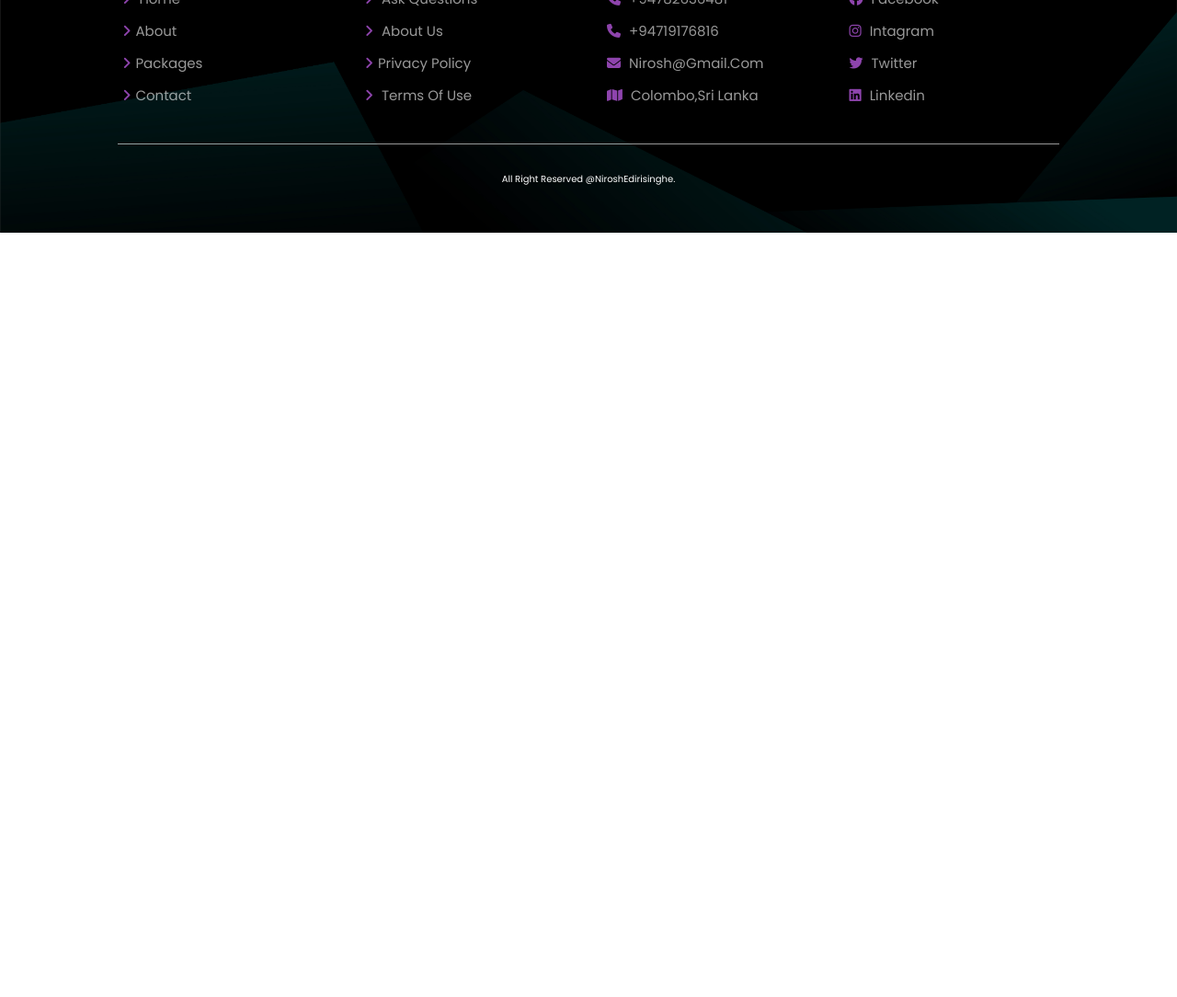
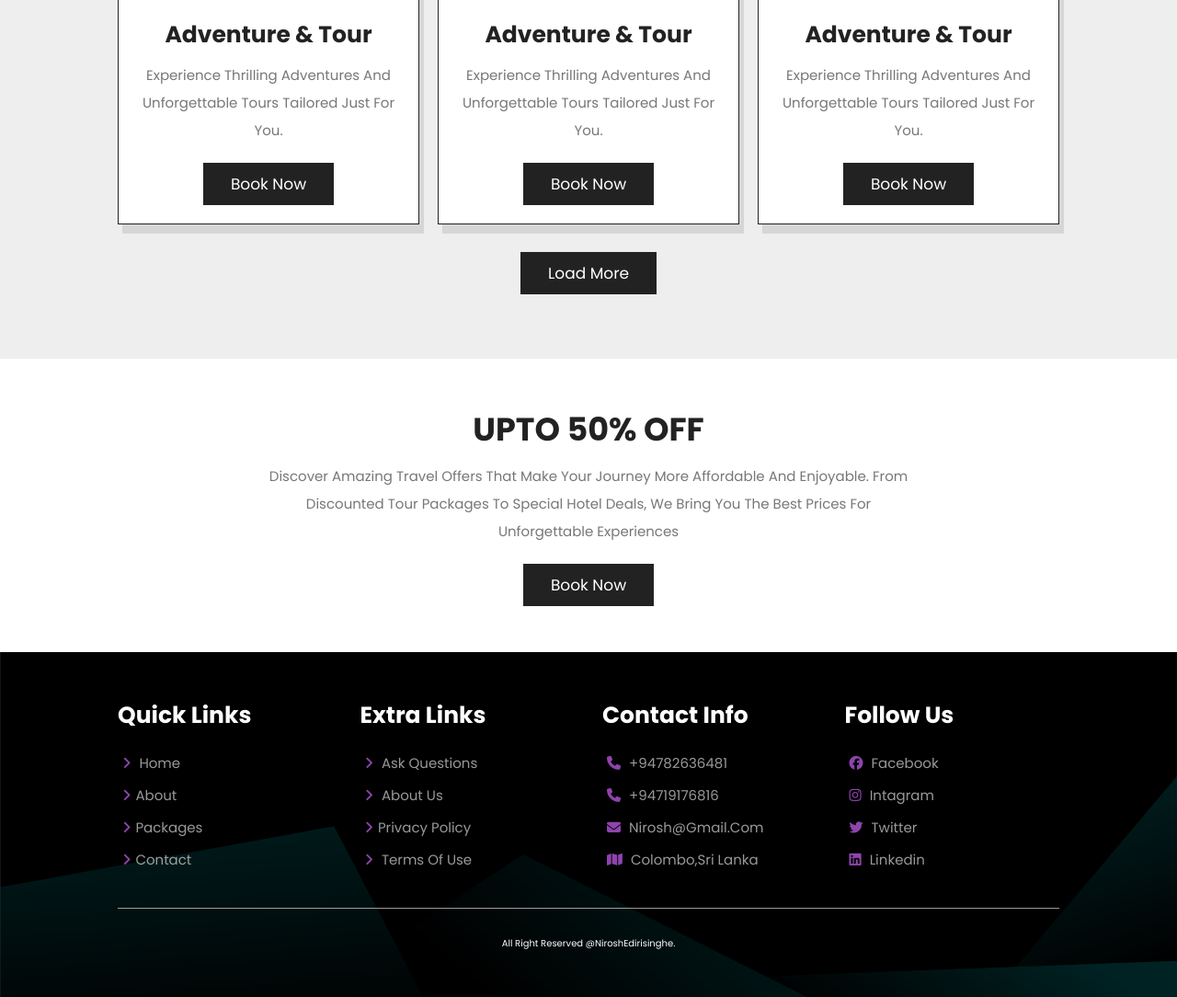
Before and after one commit to Nirosh-Edirisinghe/Tourism_Web, a PHP site: page /home.php in a window 1280 px wide. Shown: the part 2011-3095 px from the top of the page at 92% size. Before the commit the page ends 2264 px from the top, so only its background shows below. Run offline with PHP 8.4, Linux system fonts and the light colour scheme.

Commit message:
create and style home offer section

```diff
--- a/css/style.css
+++ b/css/style.css
@@ -51,6 +51,22 @@ section{
       opacity: 0;
    }
 
+}
+.heading{
+   background-size: cover !important;
+   background-position:center !important;
+   padding-top: 10rem;
+   padding-bottom: 15rem;
+   display: flex;
+   align-items: center;
+   justify-content: center;
+}
+
+.heading h1{
+   font-size: 10rem;
+   text-transform: uppercase;
+   color: var(--white);
+   text-shadow: var(--text-shadow);
 }
 
 .btn{
@@ -256,16 +272,86 @@ section{
 }
 
 
+
 /* home packges */
+.home-package{
+   background: var(
+      --light-bg
+   );
+}
+
 .home-package .box-container{
    display: grid;
    grid-template-columns: repeat(auto-fit, minmax(30rem, 1fr));
    gap: 2rem;
 }
 
-.home-package .box-container .content h3{
-   color: red;
+.home-package .box-container .box {
+   border: var(--border);
+   box-shadow: var(--box-shadow);
+   background: var(--white);
 }
+
+.home-package .box-container .box .image{
+   height: 25rem;
+   overflow: hidden;
+}
+
+.home-package .box-container .box .image img{
+   height: 100%;
+   width: 100%;
+   object-fit: cover;
+}
+.home-package .box-container .box .content{
+   padding: 2rem;
+   text-align: center;
+}
+
+.home-package .box-container .box .content h3{
+   font-size: 2.5rem;
+   color: var(--black);
+}
+
+.home-package .box-container .box .content p{
+   font-size: 1.5rem;
+   color: var(--light-black);
+   line-height: 2;
+   padding: 1rem 0;
+}
+
+.home-package .load-more{
+   text-align: center;
+   margin: 2rem;
+}
+
+/* home offer section */
+
+#offer{
+   text-align: center;
+}
+
+#offer .content{
+   max-width: 70rem;
+   margin: 0 auto;
+}
+
+#offer .content h3{
+   font-size: 3.5rem;
+   text-transform: uppercase;
+   color: var(--black);
+}
+
+#offer .content p{
+   font-size: 1.5rem;
+   color: var(--light-black);
+   line-height: 2;
+   padding: 1rem 0;
+}
+
+
+
+
+
 
 
 
--- a/home.php
+++ b/home.php
@@ -111,13 +111,13 @@
    </section>
 
    <section class="home-package">
-      <h1 class="heading">our packages</h1>
+      <h1 class="heading-title">our packages</h1>
 
       <div class="box-container">
 
          <div class="box">
             <div class="image">
-               <img src="" alt="">
+               <img src="images/adventure.jpg" alt="">
             </div>
             <div class="content">
                <h3>adventure & tour</h3>
@@ -128,7 +128,7 @@
 
          <div class="box">
             <div class="image">
-               <img src="" alt="">
+               <img src="images/adventure.jpg" alt="">
             </div>
             <div class="content">
                <h3>adventure & tour</h3>
@@ -139,7 +139,7 @@
 
          <div class="box">
             <div class="image">
-               <img src="" alt="">
+               <img src="images/adventure.jpg" alt="">
             </div>
             <div class="content">
                <h3>adventure & tour</h3>
@@ -155,12 +155,13 @@
       </div>
    </section>
 
-
-
-
-
-
-
+   <section id="offer">
+      <div class="content">
+         <h3>upto 50% off</h3>
+         <p>Discover amazing travel offers that make your journey more affordable and enjoyable. From discounted tour packages to special hotel deals, we bring you the best prices for unforgettable experiences</p>
+         <a href="book.php" class="btn">book now</a>
+      </div>
+   </section>
 
    <section class="footer">
       <div class="box-container">
```
